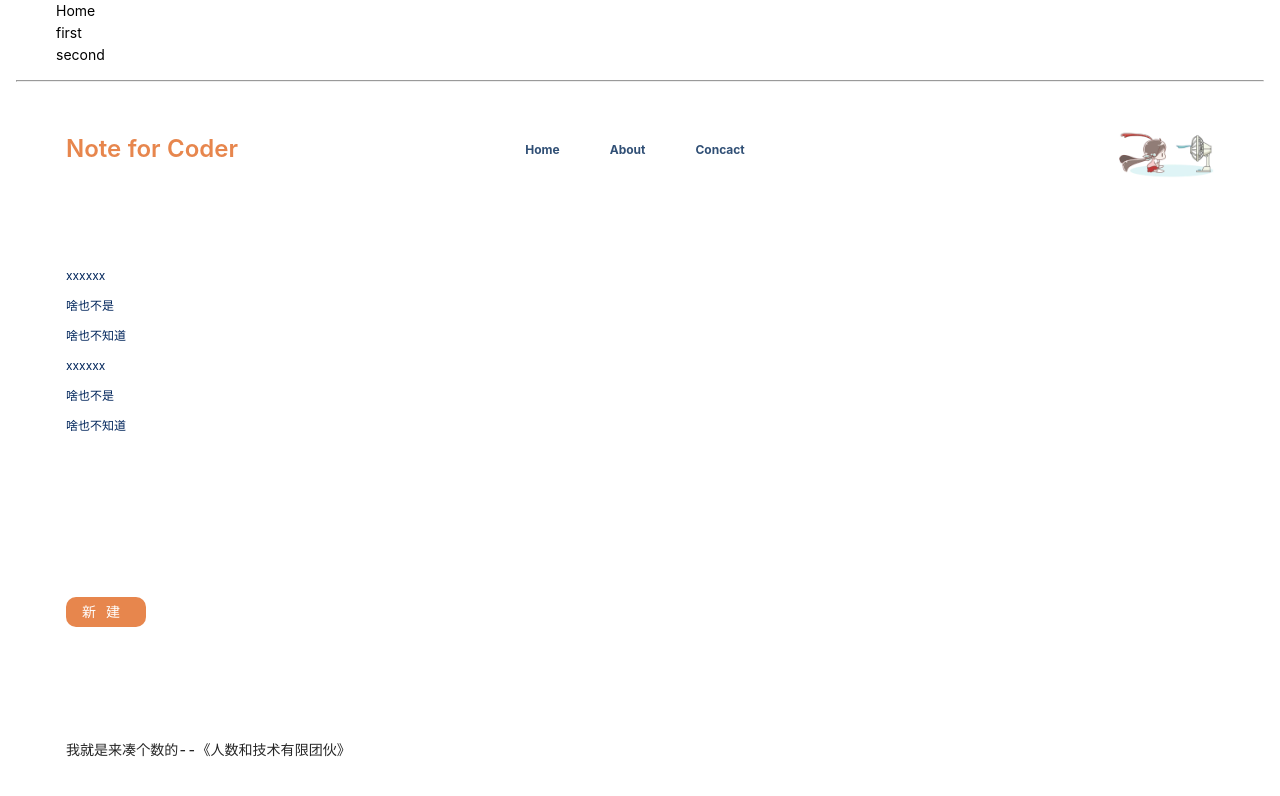
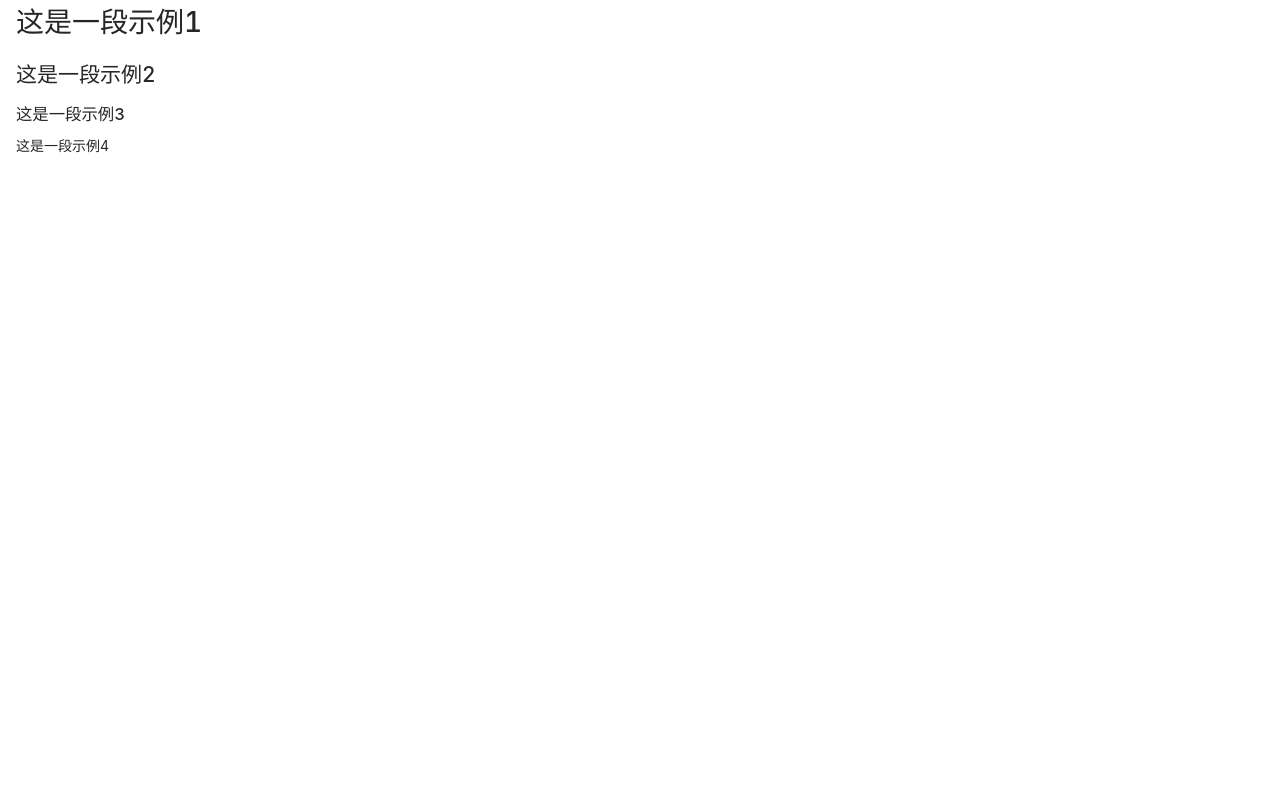
Before and after one commit to Duangi/notebook-for-coder, a React (Create React App) app: page / in a window 1280 px wide. Shown: the top 796 px of the page. Built offline with nearby package versions, Linux system fonts and the light colour scheme.

Commit message:
完成回车换行，更改mdtype

```diff
--- a/src/App.js
+++ b/src/App.js
@@ -1,38 +1,41 @@
-import React, {Suspense } from 'react';
-import { BrowserRouter as Router, Route,Switch, Link } from 'react-router-dom';
+// import React, {Suspense } from 'react';
+// import { BrowserRouter as Router, Route,Switch, Link } from 'react-router-dom';
 import './css/App.css'
-
-import Todos from './components/Todos';
+import React from 'react'
+// import Todos from './components/Todos';
 // import DH_Input from './components/Second';
-import Cover from './components/Cover';
+// import Cover from './components/Cover';
 // import Paragraph from './containers/paragraph';
 import Editor from './containers/editor';
 
 function App() {
   return (
-    <Router>
-      <div>
-      <ul>
-        <li>
-          <Link to="/">Home</Link>
-        </li>
-        <li>
-          <Link to="/todos">first</Link>
-        </li>
-        <li>
-          <Link to="/second">second</Link>
-        </li>
-      </ul>
-      <hr />
-        <Suspense fallback={<div>Loading...</div>}>
-        <Switch>
-            <Route exact path="/" component={Cover}/>
-            <Route path="/todos" component={Todos}/>
-            <Route path="/second" component={Editor}/>
-        </Switch>
-    </Suspense>
-    </div>
-  </Router>
+//     <Router>
+//       <div>
+//       <ul>
+//         <li>
+//           <Link to="/">Home</Link>
+//         </li>
+//         <li>
+//           <Link to="/todos">first</Link>
+//         </li>
+//         <li>
+//           <Link to="/second">second</Link>
+//         </li>
+//       </ul>
+//       <hr />
+//         <Suspense fallback={<div>Loading...</div>}>
+//         <Switch>
+//             <Route exact path="/" component={Cover}/>
+//             <Route path="/todos" component={Todos}/>
+//             <Route path="/second" component={Editor}/>
+//         </Switch>
+//     </Suspense>
+//     </div>
+//   </Router>
+    <Editor>
+
+    </Editor>
   );
 }
 
--- a/src/containers/paragraph.js
+++ b/src/containers/paragraph.js
@@ -1,48 +1,103 @@
-import React ,{createRef}from 'react'
+import React ,{createRef,useEffect}from 'react'
 import { connect } from 'react-redux'
-import {createNewParagraphAction} from '../redux/actions/paragraph'
+import {createNewParagraphAction,changeParagraphTypeAction} from '../redux/actions/paragraph'
+import {changeContentAction,changeContentWithRefreshAction} from '../redux/actions/editor'
+import { KEY_ENTER } from '../utils/constant'
+import {isHeading,isHeadingType,pureContentToContent,contentToPureContent,stringToMdType} from '../utils/mdString'
+
 
 function Paragraph(props) {
     let paraView
     let index = props.index
     let myRef = createRef()
-    switch (props.fileContent[props.index].mdtype) {
+    switch (props.fileContent[props.index].mdType) {
         case 'h1':
-            paraView = <h1 ref={myRef} contentEditable='true' suppressContentEditableWarning='true' onKeyDown={(e)=>{handleKeyDown(index,e)}}>{props.fileContent[props.index].content}</h1>
+            paraView = <h1 ref={myRef} contentEditable='true' suppressContentEditableWarning='true' onKeyDown={(e)=>{handleKeyDown(index,e)}} onInput={(e)=>{handleChangeInput(index,e)}}>{props.fileContent[props.index].pureContent}</h1>
             break;
         case 'h2':
-            paraView = <h2 ref={myRef} contentEditable='true' suppressContentEditableWarning='true' >{props.fileContent[props.index].content}</h2>
+            paraView = <h2 ref={myRef} contentEditable='true' suppressContentEditableWarning='true' onKeyDown={(e)=>{handleKeyDown(index,e)}} onInput={(e)=>{handleChangeInput(index,e)}}>{props.fileContent[props.index].pureContent}</h2>
             break;
         case 'h3':
-            paraView = <h3 ref={myRef} contentEditable='true' suppressContentEditableWarning='true' >{props.fileContent[props.index].content}</h3>
+            paraView = <h3 ref={myRef} contentEditable='true' suppressContentEditableWarning='true' onKeyDown={(e)=>{handleKeyDown(index,e)}} onInput={(e)=>{handleChangeInput(index,e)}}>{props.fileContent[props.index].pureContent}</h3>
             break;
         case 'h4':
-            paraView = <h4 ref={myRef} contentEditable='true' suppressContentEditableWarning='true' >{props.fileContent[props.index].content}</h4>
+            paraView = <h4 ref={myRef} contentEditable='true' suppressContentEditableWarning='true' onKeyDown={(e)=>{handleKeyDown(index,e)}} onInput={(e)=>{handleChangeInput(index,e)}}>{props.fileContent[props.index].pureContent}</h4>
             break;
         case 'h5':
-            paraView = <h5 ref={myRef} contentEditable='true' suppressContentEditableWarning='true' >{props.fileContent[props.index].content}</h5>
+            paraView = <h5 ref={myRef} contentEditable='true' suppressContentEditableWarning='true' onKeyDown={(e)=>{handleKeyDown(index,e)}} onInput={(e)=>{handleChangeInput(index,e)}}>{props.fileContent[props.index].pureContent}</h5>
             break;
         case 'h6':
-            paraView = <h6 ref={myRef} contentEditable='true' suppressContentEditableWarning='true' >{props.fileContent[props.index].content}</h6>
+            paraView = <h6 ref={myRef} contentEditable='true' suppressContentEditableWarning='true' onKeyDown={(e)=>{handleKeyDown(index,e)}} onInput={(e)=>{handleChangeInput(index,e)}}>{props.fileContent[props.index].pureContent}</h6>
             break;
         default:
-            paraView = <p ref={myRef} contentEditable='true' suppressContentEditableWarning='true'></p>
+            paraView = <p ref={myRef} contentEditable='true' suppressContentEditableWarning='true' onKeyDown={(e)=>{handleKeyDown(index,e)}} onInput={(e)=>{handleChangeInput(index,e)}}>{props.fileContent[props.index].pureContent}</p>
             break;
     }
+    /* eslint-disable */
+    useEffect(() => {
+        myRef.current.focus()
+        // props.fileContent[props.index].ref = myRef.current
+        console.log(typeof(myRef.current))
+    },[])
+    /* eslint-enable */
     return (
         paraView
     )
     function handleKeyDown(index,e){
-        console.log(myRef)
-        // 如果用户按下回车，阻止默认事件
-        if(e.keyCode === 13){
-            e.preventDefault()
-            newLine(index)
+        switch (e.keyCode) {
+            case KEY_ENTER:
+                // 如果用户按下回车，阻止默认事件
+                e.preventDefault()
+                // 获取当前段落长度，和anchorOffset/focusOffset比较
+                const selection = document.getSelection()
+
+                // 起点和终点重合的情况
+                if(selection && selection.isCollapsed){
+                    // 获取当前段落焦点的偏移量
+                    const offset = selection.anchorOffset
+                    console.log('offset',offset)
+                    // 获取当前段落内容
+                    const {pureContent,mdType} = props.fileContent[props.index]
+                    console.log(mdType)
+                    // 获取焦点前段落内容(替换掉ascii码为160的空格)
+                    const pureContentBeforeFocus = pureContent.substr(0,offset).replaceAll(String.fromCharCode(160),' ')
+                    // 获取焦点后段落内容
+                    const pureContentAfterFocus = pureContent.substr(offset).replaceAll(String.fromCharCode(160),' ')
+
+                    if(!isHeadingType(mdType) && isHeading(pureContent)){
+                        // 如果判断当前行不是heading，且内容符合heading的正则表达式，则修改类型为对应type
+                        const newMdType = stringToMdType(pureContentBeforeFocus)
+                        console.log(newMdType)
+                        changeType(index,newMdType,contentToPureContent(pureContentBeforeFocus,newMdType))
+                        props.changeContentWithRefresh(index,newMdType,pureContentBeforeFocus)
+
+                        newLine(index,'p',pureContentAfterFocus)
+                    }else{
+                        // 新建段落，焦点前段落保留，焦点后的段落转到新建的段落中
+                        props.changeContentWithRefresh(index,mdType,pureContentBeforeFocus)
+                        newLine(index,'p',pureContentAfterFocus)
+                    }
+
+                }
+                break;
+
+            default:
+                break;
         }
+
     }
-    function newLine(index,mdType='p',content=''){
-        console.log(123)
-        props.createNewParagraph(index,mdType,content)
+    function changeType(index,mdType = 'p',content = '') {
+        props.changeParagraphType(index,mdType,content)
+    }
+    function newLine(index,mdType='p',pureContent=''){
+        props.createNewParagraph(index,mdType,pureContent)
+    }
+    function handleChangeInput(index,e){
+        e.preventDefault()
+        e.persist()
+        const pureContent = e.target.innerText
+        const {mdType} = props.fileContent[props.index]
+        props.changeContent(index,mdType,pureContent)
     }
 }
 
@@ -52,6 +107,9 @@ export default connect(
         fileContent:state.fileContent,
     }),
     {
-        createNewParagraph:createNewParagraphAction
+        createNewParagraph: createNewParagraphAction,
+        changeContent: changeContentAction,
+        changeParagraphType: changeParagraphTypeAction,
+        changeContentWithRefresh: changeContentWithRefreshAction,
     }
 )(Paragraph)
--- a/src/redux/constant.js
+++ b/src/redux/constant.js
@@ -1,9 +1,10 @@
 /**
  * actions/editor.js
  */
-// 在store中更改段落内容
+// 在store中更改段落内容，但不刷新页面
 export const CHANGE_PARA_CONTENT = 'change_para_content'
-
+// 在store中更改段落内容，同时更新界面
+export const CHANGE_PARA_CONTENT_WITH_REFRESH = 'change_para_content_with_refresh'
 /**
  * actions/code.js
  */
@@ -19,3 +20,4 @@ export const EXECUTE_CODE_FILE = 'execute_code_file'
  */
 // 新建一个空段落
 export const CREATE_NEW_PARAGRAPH = 'create_new_paragraph'
+export const CHANGE_PARAGRAPH_TYPE = 'change_paragraph_type'
--- a/src/redux/reducers/editor.js
+++ b/src/redux/reducers/editor.js
@@ -1,26 +1,36 @@
 import { nanoid } from "nanoid"
-import {CHANGE_PARA_CONTENT,
+import {CHANGE_PARA_CONTENT,CHANGE_PARA_CONTENT_WITH_REFRESH,
     CHANGE_CODE_TYPE,UPLOAD_CODE_FILE,EXECUTE_CODE_FILE,
-    CREATE_NEW_PARAGRAPH} from '../constant'
+    CREATE_NEW_PARAGRAPH, CHANGE_PARAGRAPH_TYPE} from '../constant'
+import {pureContentToContent} from '../../utils/mdString'
 
 // 文章内容默认值
 const initState = {
     fileContent:[
         {
-            'id':nanoid(10),
-            'mdtype':'h1',
-            'content':'这是一段示例1'
+            id: nanoid(10),
+            mdType: 'h1',
+            content: '# 这是一段示例1',
+            pureContent: '这是一段示例1'
         },
         {
-            'id':nanoid(10),
-            'mdtype':'h2',
-            'content':'这是一段示例2'
+            id: nanoid(10),
+            mdType: 'h2',
+            content: '## 这是一段示例2',
+            pureContent: '这是一段示例2'
         },
         {
-            'id':nanoid(10),
-            'mdtype':'h3',
-            'content':'这是一段示例3'
-        }
+            id: nanoid(10),
+            mdType: 'h3',
+            content: '### 这是一段示例3',
+            pureContent: '这是一段示例3'
+        },
+        {
+            id: nanoid(10),
+            mdType: 'p',
+            content: '这是一段示例4',
+            pureContent: '这是一段示例4'
+        },
     ]
 }
 export default function paragraphReducer(preState=initState,action){
@@ -31,7 +41,13 @@ export default function paragraphReducer(preState=initState,action){
     switch (type) {
         // 更改对应index的段落内容，输入index + content
         case CHANGE_PARA_CONTENT:
-            preState.fileContent[action.index].content = action.content
+            preState.fileContent[action.index].pureContent = action.pureContent
+            preState.fileContent[action.index].content = pureContentToContent(action.pureContent,action.mdType)
+            return preState
+
+        case CHANGE_PARA_CONTENT_WITH_REFRESH:
+            preStateObj.fileContent[action.index].pureContent = action.pureContent
+            preStateObj.fileContent[action.index].content = pureContentToContent(action.pureContent,action.mdType)
             break
         case CHANGE_CODE_TYPE:
 
@@ -44,13 +60,17 @@ export default function paragraphReducer(preState=initState,action){
             break
         // 在index处新建一个段落
         case CREATE_NEW_PARAGRAPH:
-            console.log(preState)
+            preStateObj.fileContent.splice(action.index+1, 0, {
+                id: nanoid(10),
+                mdType:action.mdType,
+                content: action.pureContent,
+                pureContent: pureContentToContent(action.pureContent)
+            })
+            console.log(preStateObj.fileContent)
+            break
+        case CHANGE_PARAGRAPH_TYPE:
+            preStateObj.fileContent[action.index].mdType = action.mdType
 
-            preStateObj.fileContent.splice(action.index+1, 0, {
-                'id':nanoid(10),
-                'mdtype':action.mdType,
-                'content':action.content
-            })
             break
         default:
             break
--- /dev/null
+++ b/src/utils/constant.js
@@ -0,0 +1,13 @@
+/**
+ * 按键
+ */
+export const KEY_ENTER = 13
+export const KEY_SPACE = 32
+
+/**
+ * 正则表达式
+ */
+export const REGS = {
+    heading_reg : /^#{1,6} .*$/ ,
+    heading_type_reg: /^h[1-6]$/
+}
--- /dev/null
+++ b/src/utils/mdString.js
@@ -0,0 +1,42 @@
+import { REGS } from "./constant";
+export function stringToMdType(str) {
+    // 默认返回p
+    let result = 'p'
+
+    if(REGS.heading_reg.test(str)){//当前字符串匹配heading成功
+        const length = str.split(' ')[0].length
+        result = 'h' + length
+    }
+    return result
+}
+export function isHeading(str) {
+    if(REGS.heading_reg.test(str)){
+        return true
+    }else{
+        return false
+    }
+}
+export function isHeadingType(mdType) {
+    if(REGS.heading_type_reg.test(mdType)){
+        return true
+    }
+    else return false
+}
+
+export function contentToPureContent(content,mdType) {
+    if(isHeading(content)){
+        let headingLength = parseInt(mdType.split('h')[1])
+        return content.substr(headingLength+1)
+    }
+}
+
+export function pureContentToContent(pureContent,mdType='p') {
+    // 通过正则判断是否是heading
+    if(isHeadingType(mdType)){
+        let headingLength = parseInt(mdType.split('h')[1])
+        let str = '#'
+        str = str.repeat(headingLength)
+        return str + ' ' + pureContent
+    }
+    else return pureContent
+}
```
Also changed, not shown: src/containers/code.js (+4 -5 lines), src/redux/actions/code.js (+6 -2 lines), src/redux/actions/editor.js (+9 -4 lines), src/redux/actions/paragraph.js (+7 -3 lines).
